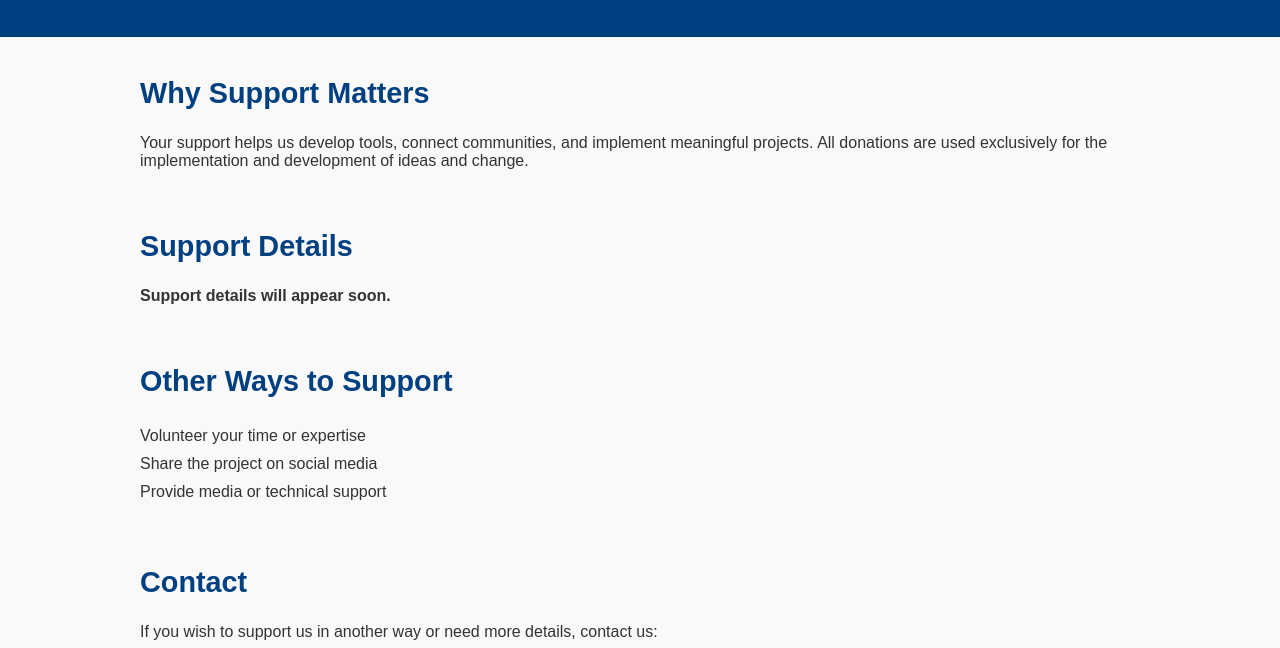
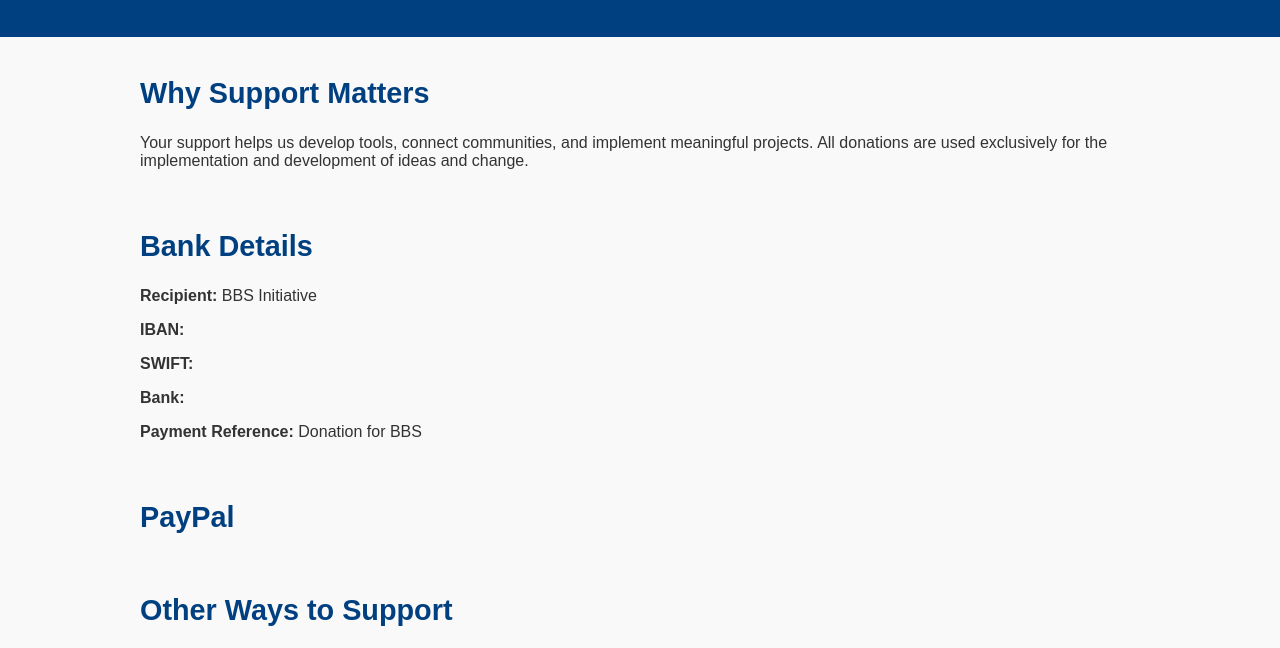
Before and after one commit to BBS-contact/bbs-website, a plain HTML site: page support.html in a window 1280 px wide. Shown: the part 120-768 px from the top of the page. Drawn offline with Linux system fonts and the light colour scheme.

Commit message:
Update support.html

```diff
--- a/support.html
+++ b/support.html
@@ -23,8 +23,17 @@
     </section>
 
     <section>
-      <h2>Support Details</h2>
-      <p><strong>Support details will appear soon.</strong></p>
+      <h2>Bank Details</h2>
+      <p><strong>Recipient:</strong> BBS Initiative</p>
+      <p><strong>IBAN:</strong> </p>
+      <p><strong>SWIFT:</strong> </p>
+      <p><strong>Bank:</strong> </p>
+      <p><strong>Payment Reference:</strong> Donation for BBS</p>
+    </section>
+
+    <section>
+      <h2>PayPal</h2>
+      <p><a href="mailto:donate@bbs-world.org"></a></p>
     </section>
 
     <section>
```
